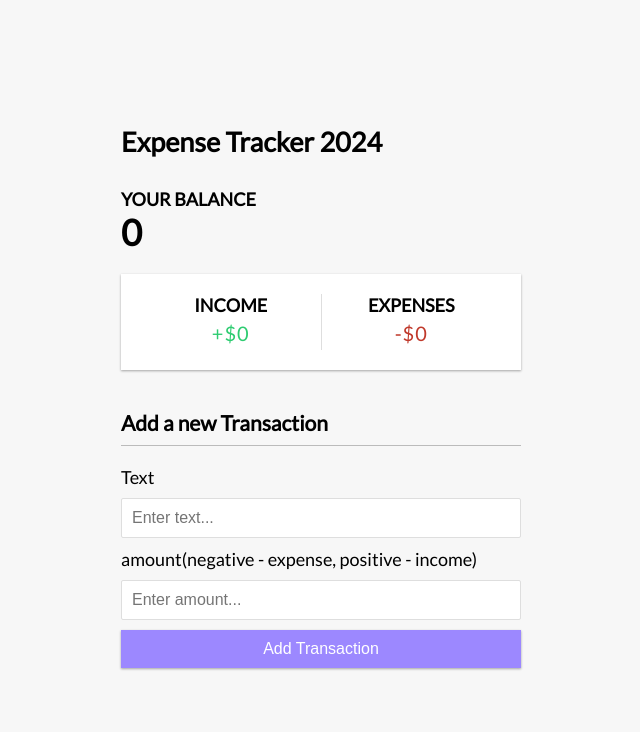
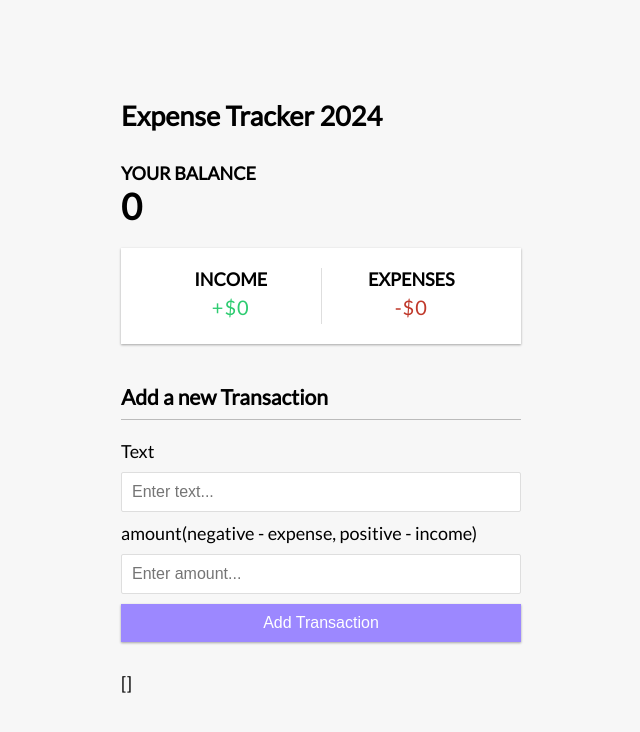
Before and after one commit to joskeh/expense-tracker, a Vue app: page / in a window 1280 px wide. Shown: the top 732 px of the page, without its empty margins (319-959 px from the left). Built offline with nearby package versions, Linux system fonts and the light colour scheme.

Commit message:
gen id function added

```diff
--- a/src/App.vue
+++ b/src/App.vue
@@ -48,11 +48,20 @@ const expense = computed(()=> {
 
 const handleTransactionSubmitted = (transactionData) => {
     transactions.value.push({
+        id: generateUniqueId(),
         text: transactionData.text,
         amount: transactionData.amount,
 
     })
 }
+
+//generate unique ID
+
+const generateUniqueId = () => {
+    return Math.floor(Math.random() * 10000000)
+}
+
+
 </script>
 
 <template>
@@ -61,6 +70,6 @@ const handleTransactionSubmitted = (transactionData) => {
         <Balance :total="total"></Balance>
         <IncomeExpenses :income="income" :expense="expense"></IncomeExpenses>
         <AddTransaction @transactionSubmitted="handleTransactionSubmitted"></AddTransaction>
-        <!-- {{ transactions }} -->
+        {{ transactions }}
     </div>
 </template>
```
